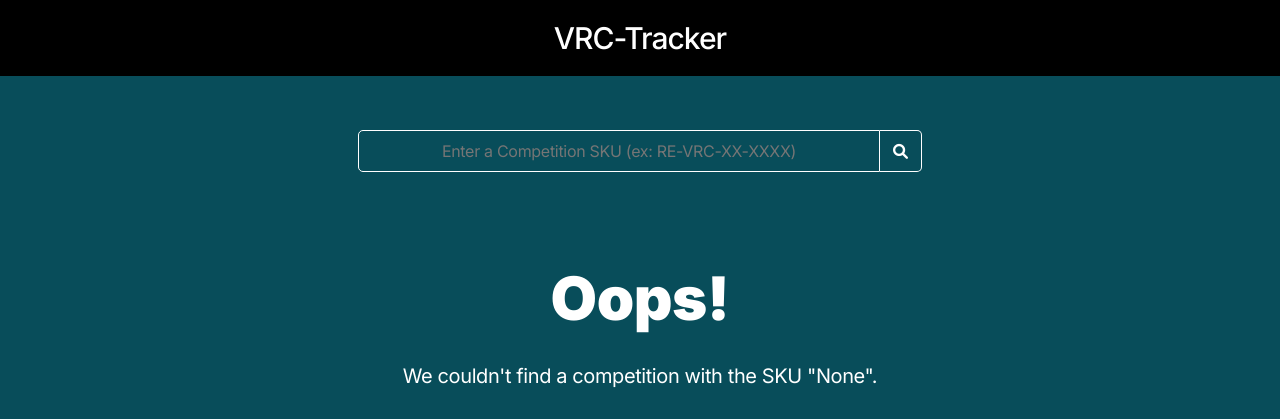
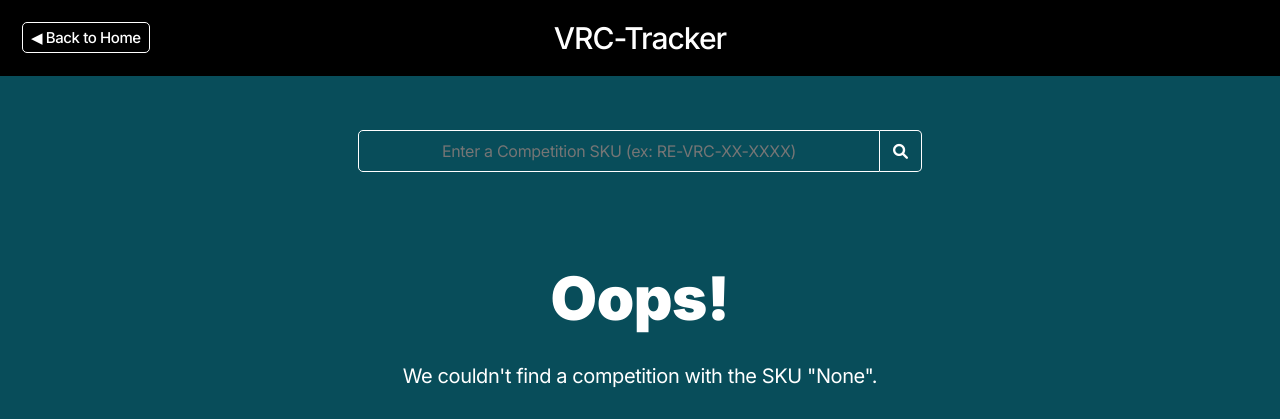
Before and after one commit to AjayaRamachandran/PowerScore, a Flask app: page /competitions in a window 1280 px wide. Shown: the top 419 px of the page. Run offline with Flask 3, Linux system fonts and the light colour scheme.

Commit message:
updated to accept lowercase team input and added back to home button

```diff
--- a/api/app.py
+++ b/api/app.py
@@ -1,8 +1,8 @@
 from flask import Flask, request, render_template, send_file
 import random
-from api import main
+import main
 import base64
-from api import pageGen
+import pageGen
 
 ###### BANNER ######
 # Read the image file
@@ -23,7 +23,7 @@ def index():
 
 @app.route("/teams", methods=["GET"])
 def handle_teams():
-    query = request.args.get("query")
+    query = request.args.get("query").upper()
     try:
         result = main.runAlgorithm(query)
     except Exception as e:
--- a/api/main.py
+++ b/api/main.py
@@ -1,7 +1,7 @@
 #import numpy as np
 from math import *
 #import inout as io
-from api import apiHandler
+import apiHandler
 #import matplotlib as mpl
 import os
 os.environ["SDL_VIDEODRIVER"] = "dummy"
--- a/api/pageGen.py
+++ b/api/pageGen.py
@@ -111,6 +111,18 @@ initial = '''<!DOCTYPE html>
             padding-bottom: 20px;
             text-align: center;
         }
+        .home-button {
+            background-color: black;
+            position: fixed; /* Keeps it at the top even when scrolling */
+            top: 22px;
+            left: 22px;
+            justify-content: left;
+            font-weight: 500;
+            font-size: 15px;
+            padding: 5px 8px 5px 8px;
+            border: 1px solid #ffffff;
+            border-radius: 5px;
+        }
         .body-parent-container {
             display: flex;
             flex-direction: column;
@@ -182,7 +194,8 @@ initial = '''<!DOCTYPE html>
     </style>
 </head>
 <body>
-    <div class="banner"><a href="https://powerscore.vercel.app">VRC-Tracker</a></div>
+    <div class="banner">VRC-Tracker</div>
+    <div class="home-button"><a href="https://powerscore.vercel.app"> ◀ Back to Home </a></div>
     <div class="total-parent-container">
         <div class="gap">
             <div class="gap"></div>
--- a/api/templates/comp.html
+++ b/api/templates/comp.html
@@ -173,7 +173,8 @@
     </style>
 </head>
 <body>
-    <div class="banner"><a href="https://powerscore.vercel.app">VRC-Tracker</a></div>
+    <div class="banner">VRC-Tracker</div>
+    <div class="home-button"><a href="https://powerscore.vercel.app"> ◀ Back to Home </a></div>
     <div class="total-parent-container">
         <div class="gap">
             <div class="gap"></div>
--- a/api/templates/oops.html
+++ b/api/templates/oops.html
@@ -71,6 +71,18 @@
             font-size: 30px;
             padding-top: 20px;
             padding-bottom: 20px;
+        }
+        .home-button {
+            background-color: black;
+            position: fixed; /* Keeps it at the top even when scrolling */
+            top: 22px;
+            left: 22px;
+            justify-content: left;
+            font-weight: 500;
+            font-size: 15px;
+            padding: 5px 8px 5px 8px;
+            border: 1px solid #ffffff;
+            border-radius: 5px;
         }
         .total-parent-container {
             display: flex;
@@ -323,7 +335,8 @@
     </style>
 </head>
 <body>
-    <div class="banner"><a href="https://powerscore.vercel.app">VRC-Tracker</a></div>
+    <div class="banner">VRC-Tracker</div>
+    <div class="home-button"><a href="https://powerscore.vercel.app"> ◀ Back to Home </a></div>
     <div class="total-parent-container">
         <div class="gap">
             <div class="gap"></div>
```
Also changed, not shown: api/templates/index.html (+14 -1 lines), api/templates/splash.html (+12 -0 lines).
